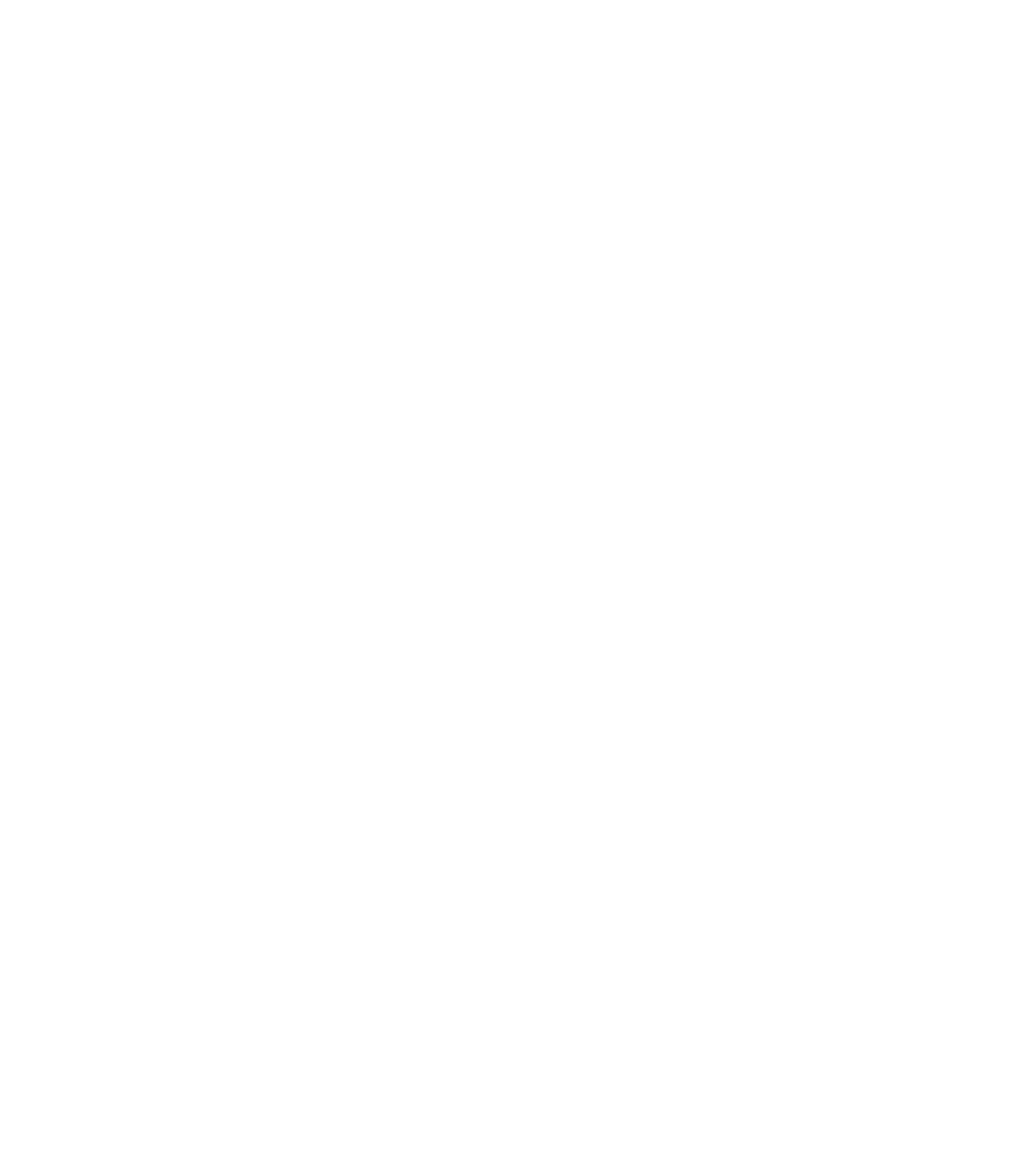
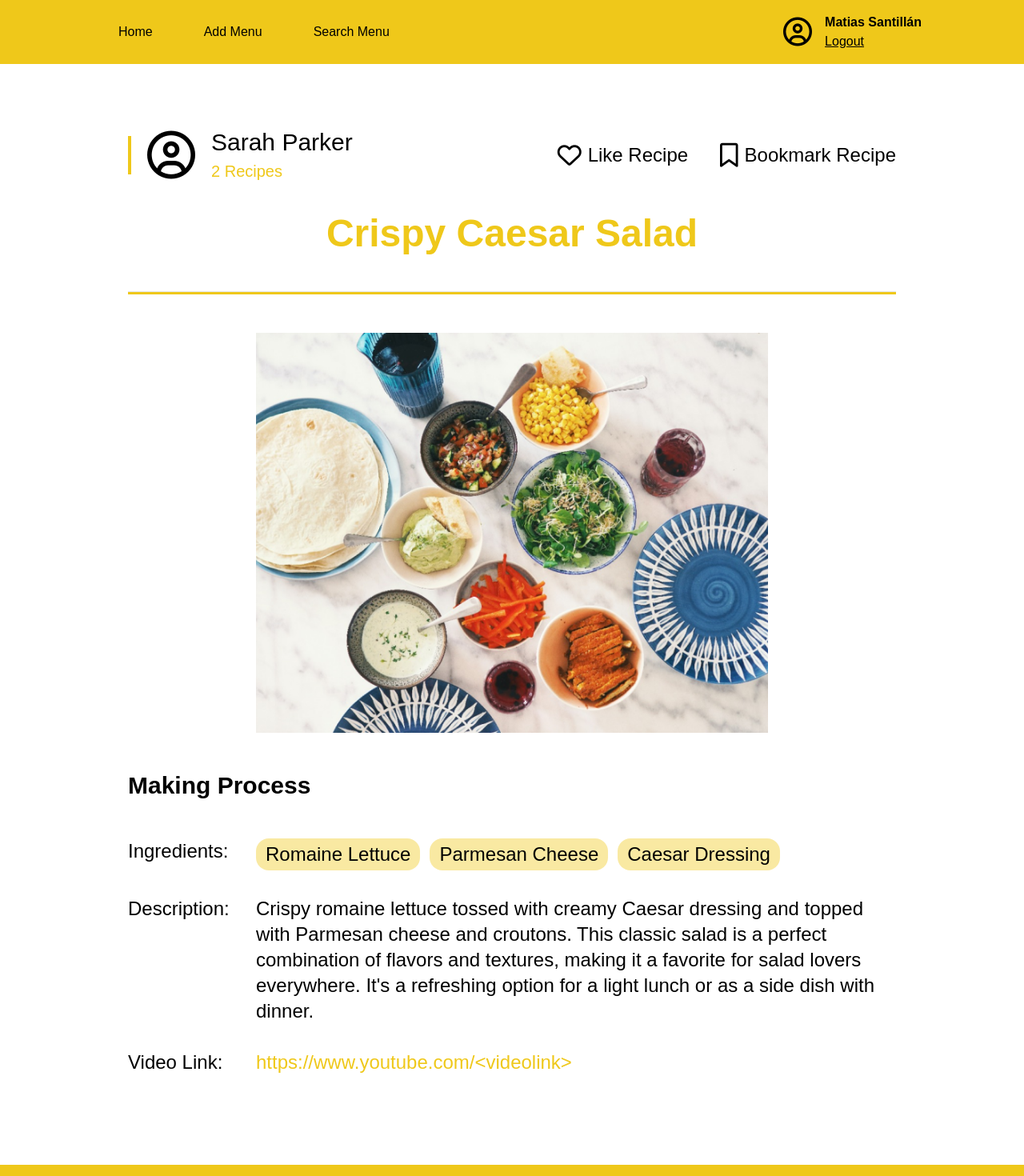
Before and after one commit to MatiSanti7/RecipeApp, a React (Vite) app: page /recipe/1 in a window 1280 px wide. Before the commit this address had no page. Shown: the top 1470 px of the page at 80% size. Before the commit the page ends 800 px from the top, so only its background shows below. Built offline with nearby package versions, Linux system fonts and the light colour scheme.

Commit message:
Added Recipe Detail Page

```diff
--- a/src/App.jsx
+++ b/src/App.jsx
@@ -7,6 +7,8 @@
 import SearchMenu from "./components/SearchMenu";
 import CategoryPage from "./components/Home/CategoryPage";
 import Profile from "./components/Profile";
+import Recipe from "./components/Recipe";
+import dataRecipe from "./assets/data/recipes.json";
 
 function App() {
   return (
@@ -17,8 +19,12 @@
         <Route path="/home" element={<Home />} />
         <Route path="/add-menu" element={<AddMenu />} />
         <Route path="/search-menu" element={<SearchMenu />} />
-        <Route path="/category/:category" Component={CategoryPage} />
+        <Route path="/category/:category" element={<CategoryPage />} />
         <Route path="/profile" element={<Profile />} />
+        <Route
+          path="/recipe/:recipeId"
+          element={<Recipe recipes={dataRecipe.recipes} />}
+        />
         <Route path="/signup" element={<SignUp />} />
       </Routes>
     </Router>
--- /dev/null
+++ b/src/components/Recipe.jsx
@@ -0,0 +1,112 @@
+import PropTypes from "prop-types";
+import { useParams } from "react-router-dom";
+import Nav from "./Nav";
+import Footer from "./Footer";
+import dataUser from "../assets/data/users.json";
+import dataRecipes from "../assets/data/recipes.json";
+import { useRef } from "react";
+
+const Recipe = ({ recipes }) => {
+  const sectionRef = useRef(null);
+  const { recipeId } = useParams();
+  const recipe = recipes.find((recipe) => recipe.id === parseInt(recipeId));
+
+  const countRecipes = (author) => {
+    return dataRecipes.recipes.filter((recipe) => recipe.author === author)
+      .length;
+  };
+
+  return (
+    <div>
+      <Nav />
+      <section className="w-3/4 pt-40 pb-16 mx-auto" ref={sectionRef}>
+        <div className="flex items-center justify-between gap-5 mb-10">
+          <div className="flex items-center gap-5">
+            <div className="w-1 h-12 bg-[#EFC81A]"></div>
+            <i
+              className="text-6xl fa-regular fa-circle-user"
+              aria-hidden="true"
+            ></i>
+            <div className="flex flex-col gap-1">
+              <span className="text-3xl">{dataUser[recipe.author].Name}</span>
+              <span className="text-xl text-[#EFC81A]">
+                {countRecipes(recipe.author)} Recipes
+              </span>
+            </div>
+          </div>
+          <div className="flex gap-10">
+            <div className="flex items-center gap-2 text-3xl">
+              <i
+                className={`cursor-pointer fa-heart ${
+                  recipe.liked ? "fa-solid text-red-600" : "fa-regular"
+                }`}
+              ></i>
+              <small>Like Recipe</small>
+            </div>
+            <div className="flex items-center gap-2 text-3xl">
+              <i
+                className={`fa fa-bookmark ${
+                  recipe.bookmarked ? "fa-solid text-[#EFC81A]" : "fa-regular"
+                } cursor-pointer`}
+                aria-hidden="true"
+              ></i>
+              <small>Bookmark Recipe</small>
+            </div>
+          </div>
+        </div>
+        <div>
+          <h1 className="text-[#EFC81A] font-semibold text-5xl text-center">
+            {recipe.title}
+          </h1>
+          <hr className="h-1 w-full bg-[#EFC81A] my-12" />
+          <div className="w-2/3 mx-auto h-[500px]">
+            <img
+              src={recipe.image}
+              className="object-cover w-full h-full"
+              alt=""
+            />
+          </div>
+          <div className="flex flex-col my-12">
+            <strong className="mb-12 text-3xl">Making Process</strong>
+            <div className="flex flex-col gap-8">
+              <div className="flex text-2xl">
+                <label className="w-1/6 ">Ingredients:</label>
+                <div className="flex flex-wrap w-5/6 gap-3">
+                  {recipe.ingredients.map((ingredient, index) => (
+                    <span
+                      key={index}
+                      className=" font-normal bg-[#efc81a67] py-1 px-3 rounded-2xl"
+                    >
+                      {ingredient}
+                    </span>
+                  ))}
+                </div>
+              </div>
+              <div className="flex text-2xl">
+                <label className="w-1/6 ">Description:</label>
+                <div className="w-5/6 ">{recipe.description}</div>
+              </div>
+              <div className="flex text-2xl">
+                <label className="w-1/6 ">Video Link:</label>
+                <a
+                  href={recipe.videolink}
+                  className="w-5/6 text-[#EFC81A] hover:underline hover:underline-offset-8"
+                  target="_blank"
+                >
+                  {recipe.videolink}
+                </a>
+              </div>
+            </div>
+          </div>
+        </div>
+      </section>
+      <Footer />
+    </div>
+  );
+};
+
+Recipe.propTypes = {
+  recipes: PropTypes.array.isRequired,
+};
+
+export default Recipe;
```
